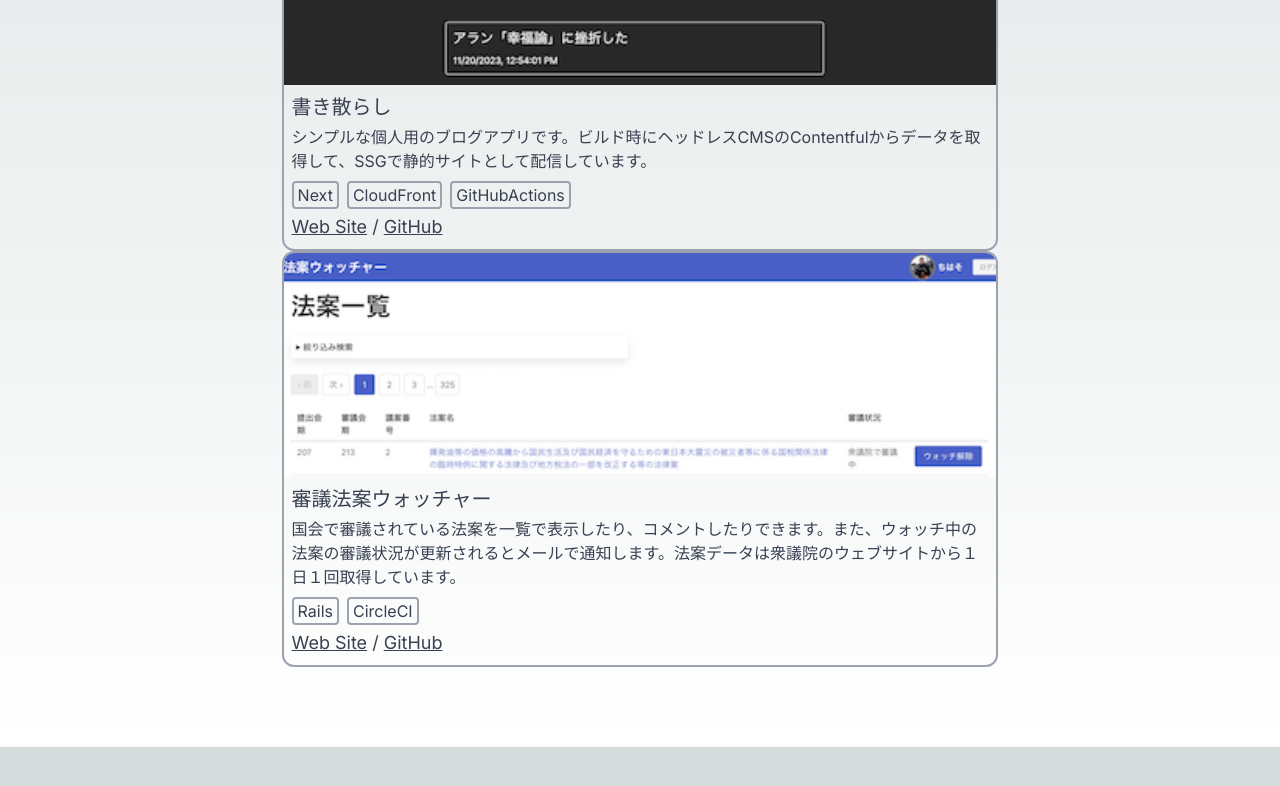
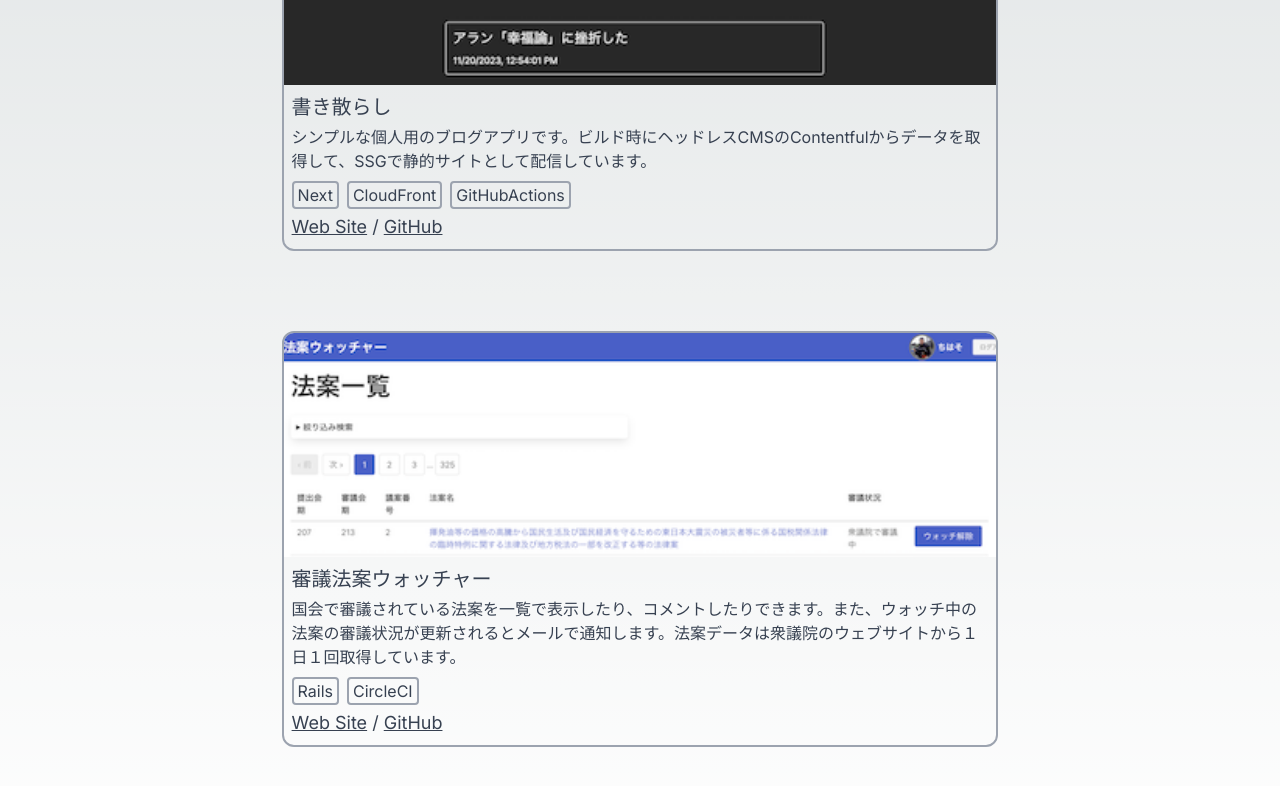
Before and after one commit to chihaso/portfolio, a Next.js app: page / in a window 1280 px wide. Shown: the part 658-1444 px from the top of the page. Before the commit the page ends 1405 px from the top, so only its background shows below. Built offline with nearby package versions, Linux system fonts and the light colour scheme.

Commit message:
work間のマージン追加

```diff
--- a/app/component/Work.tsx
+++ b/app/component/Work.tsx
@@ -20,7 +20,7 @@ export default function Work({
   technologies,
 }: Props) {
   return (
-    <div className="border-2 border-gray-400 rounded-xl w-4/5 max-w-4xl mx-auto overflow-hidden text-gray-700">
+    <div className="border-2 border-gray-400 rounded-xl w-4/5 max-w-4xl mb-20 mx-auto overflow-hidden text-gray-700">
       <div className="relative h-56">
         <Image src={imagePath} alt={`${title}のイメージ画像`} fill className="object-cover" />
       </div>
```
